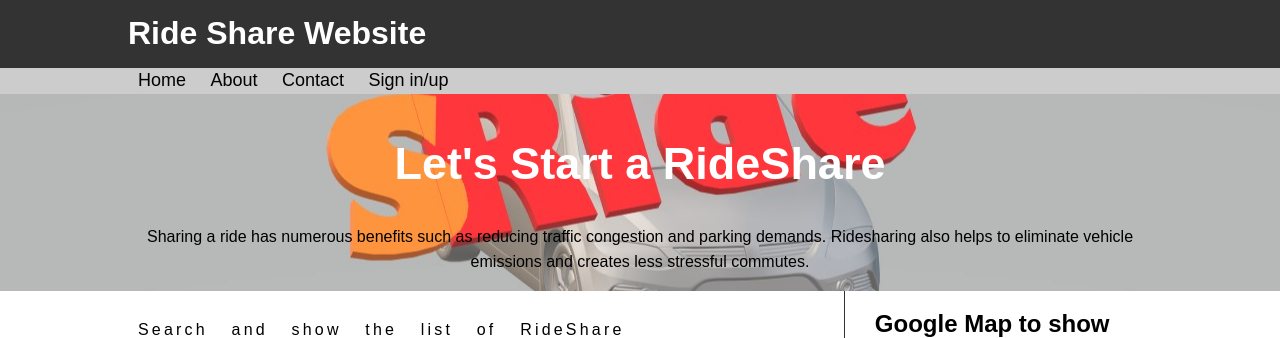
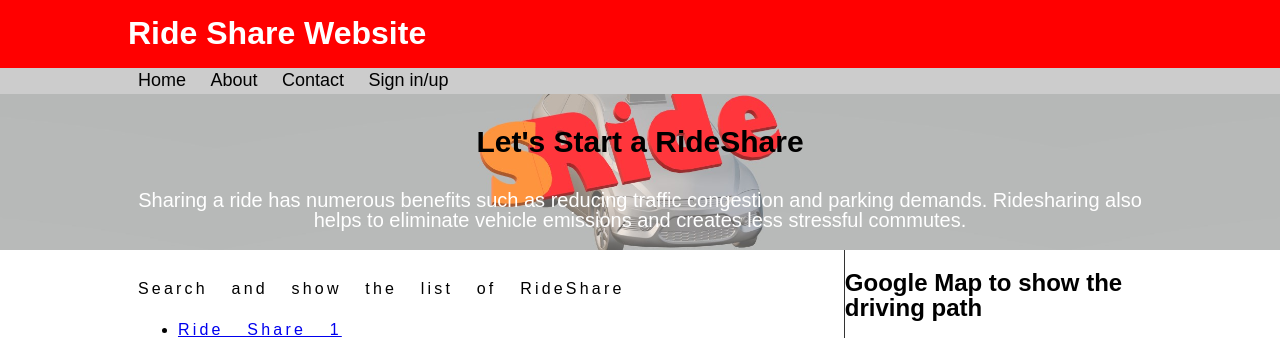
Before and after one commit to wangyat15/RideShare, a PHP site: page / in a window 1280 px wide. Shown: the top 338 px of the page. Run offline with PHP 8.4, Linux system fonts and the light colour scheme.

Commit message:
Add files via upload

```diff
--- a/css/styles.css
+++ b/css/styles.css
@@ -13,7 +13,7 @@ body {
   clear: both;
 }
 #mainHeader {
-  background: #333;
+  background: red;
   color: white;
 }
 #mainNav {
@@ -42,22 +42,31 @@ body {
 }
 #jumbo {
   background-image: url('../images/bg.jpg');
+  background-size: auto 300%;
   background-position: center center;
-  min-height: 100px;
+  min-height: 50px;
   text-align: center;
 }
 #jumbo h1 {
-  color: white;
-  font-size: 45px;
-  padding-top: 10px;
+  color: black;
+  font-size: 30px;
+  padding-top: 8px;
   line-height: 1.0em;
 }
+#jumbo p {
+  color: white;
+  font-size: 20px;
+  padding-top: 8px;
+  line-height: 1.0em;
+}
+
 #main {
   float: right;
   width: 30%;
-  padding: 0 30px;
+  padding: 10 30px;
   box-sizing: border-box;
 }
+
 #sidebar {
   float: left;
   width: 70%;
@@ -67,12 +76,13 @@ body {
   letter-spacing: .2em;
   word-spacing: 1em;
 }
+
 #mainFooter {
-  background: #333;
+  background: red;
   color: #fff;
   text-align: center;
-  padding: 20px;
-  margin-top: 50px;
+  padding: 10px;
+  margin-top: 10px;
 }
 #pExample {
   width: 400px;
@@ -102,8 +112,9 @@ body {
   background:#ff652f;
   padding: 5px;
 }
+
 @media (max-width:600px){
-  #main, #sidebar {
+  #sidebar, #main {
     width: 100%;
     float: none;
     border: none;
```
